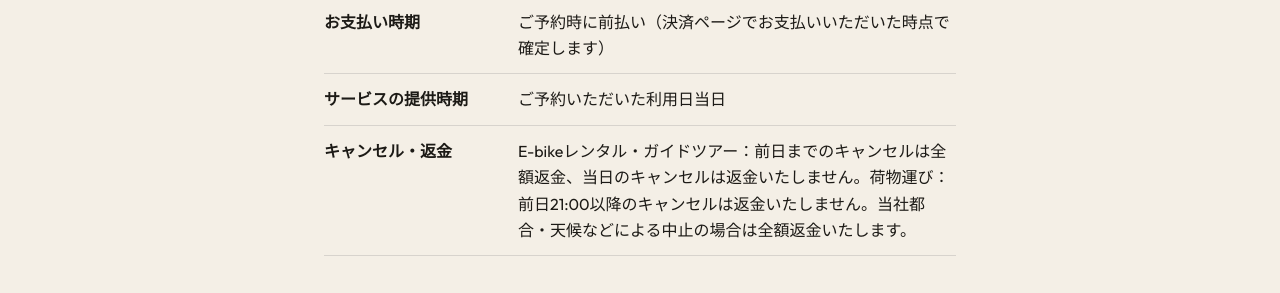
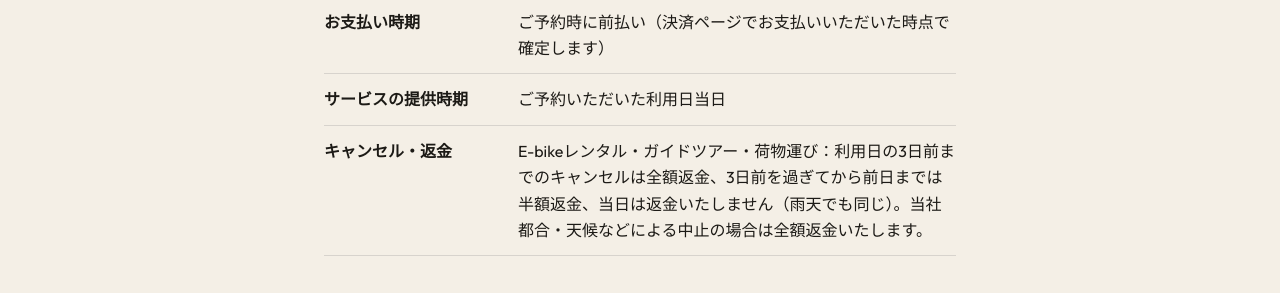
Before and after one commit to yasuhiro-fukuta/kiso-ebike-lp, a Next.js app: page /ja/legal in a window 1280 px wide. Shown: the part 1020-1313 px from the top of the page. Built offline with nearby package versions, Linux system fonts and the light colour scheme; no server answers.

Commit message:
Legal (JA): new cancellation policy

```diff
--- a/src/app/ja/legal/page.tsx
+++ b/src/app/ja/legal/page.tsx
@@ -22,7 +22,7 @@ const ROWS: [string, React.ReactNode][] = [
   ["サービスの提供時期", "ご予約いただいた利用日当日"],
   [
     "キャンセル・返金",
-    "E-bikeレンタル・ガイドツアー：前日までのキャンセルは全額返金、当日のキャンセルは返金いたしません。荷物運び：前日21:00以降のキャンセルは返金いたしません。当社都合・天候などによる中止の場合は全額返金いたします。",
+    "E-bikeレンタル・ガイドツアー・荷物運び：利用日の3日前までのキャンセルは全額返金、3日前を過ぎてから前日までは半額返金、当日は返金いたしません（雨天でも同じ）。当社都合・天候などによる中止の場合は全額返金いたします。",
   ],
 ];
 
```
